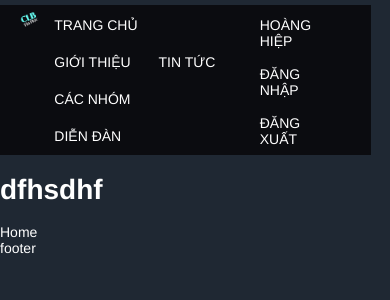
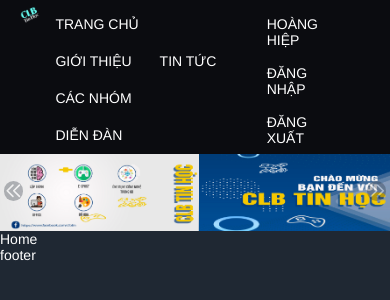
Before and after one commit to HoangHiep2001HVU/Web_CLB, a PHP site: page / in a window 390 px wide. Shown: the top 300 px of the page. Run offline with PHP 8.4, Linux system fonts and the light colour scheme.

Commit message:
them banner top

```diff
--- a/index.php
+++ b/index.php
@@ -3,6 +3,8 @@
 	<title>CLB Tin Học</title>
 	<meta charset="UTF-8">
 	<link rel="stylesheet" type="text/css" href="public/css/css.css" />
+	<script type="text/javascript" src="public/jss/js.js"></script>
+
 </header>
 <body>
 	<div id="top">
--- a/layouts/menu/menu.php
+++ b/layouts/menu/menu.php
@@ -1,4 +1,3 @@
-
 <div class="menu">
 	<img src="public/img/clb.png" />
 	<div class="left">
@@ -28,6 +27,20 @@
 		</ul>
 	</div>
 </div>
-<div>
-	<h1>dfhsdhf</h1>
+
+<div class="banner_top">
+	<div class="tranfer">
+		<svg xmlns="http://www.w3.org/2000/svg" class="left" fill="none" viewBox="0 0 24 24" stroke="currentColor">
+		  <path stroke-linecap="round" stroke-linejoin="round" stroke-width="2" d="M11 19l-7-7 7-7m8 14l-7-7 7-7" />
+		</svg>
+
+		<svg xmlns="http://www.w3.org/2000/svg" class="right" fill="none" viewBox="0 0 24 24" stroke="currentColor" onclick="Next();">
+		  <path stroke-linecap="round" stroke-linejoin="round" stroke-width="2" d="M13 5l7 7-7 7M5 5l7 7-7 7" />
+		</svg>
+	</div>
+
+	<div class="slide_img">
+		<img src="public/img/img_1.jpg" />
+		<img src="public/img/img1.jpg" />
+	</div>
 </div>
--- a/public/css/css.css
+++ b/public/css/css.css
@@ -47,12 +47,12 @@ body {
 }
 
 .menu .left {
-	margin-top: 0.5%;
-	width: 57%;
+	margin-top: 0.2%;
+	width: 54%;
 }
 
 .menu .right {
-	margin-top: 0.5%;
+	margin-top: 0.2%;
 	width: 43%;
 }
 
@@ -79,15 +79,56 @@ body {
 	display: grid;
 }
 
+.banner_top {
+	width: 100%;
+	overflow: hidden;
+}
+
+.tranfer {
+	width: 100%;
+	position: absolute;
+	margin-top: 7%;
+}
+
+.tranfer svg {
+	width: 5%;
+	background: #1f2833;
+	opacity: 0.3;
+	border-radius: 50%;
+}
+
+.tranfer svg:hover{
+	opacity: 0.8;
+}
+
+.tranfer .left{
+	margin-left: 1%;
+}
+
+.tranfer .right {
+	margin-left: 87%;
+}
+
+.slide_img {
+	width: 100%;
+	display: flex;
+	transition: all 0.5s;
+}
+
+.banner_top img {
+	width: 100%;
+}
+
 /*Chung cho mobible và tablet */
 @media only screen and (max-width: 63.9375em){
 	body {
+		margin: 0px auto;
 		font-size: 14px;
 	}
 
 	.menu {
-		width: 95%;
-		margin-top: 5px;
+		width: 100%;
+		padding-top: 5px;
 	}
 
 	.menu li {
@@ -96,24 +137,14 @@ body {
 		height: 20px;
 	}
 
-	#top img {
-		margin-top: 5px;
+	#top .menu img {
 		width: 5%;
 		height: 5%;
 	}
 
 	.menu .left ul .sub_Group{
-		margin-top: 8%;
+		margin-top: 9%;
+		width: 150%;
+		font-size: 10px;
 	}
 }
-
-/*
-Mobilel: width < 740px
-@media only screen and (max-width: 46.1875em){
-
-}
-
-tablet: width>= 740px và nhỏ hơn 1024px
-@media only screen and (min-width: 46.25em) and (max-width: 63.9375em){
-
-}*/
--- /dev/null
+++ b/public/jss/js.js
@@ -0,0 +1,3 @@
+function Next(){
+	document.getElementsByClassName("slide_img").style.marginLeft = '-100%';
+}
```
Also changed, not shown: public/img/anh_1.jpg (deleted), public/img/anh_2.jpg (deleted), public/img/img1.jpg (added), public/img/img_1.jpg (added), public/img/logo.png (added).
